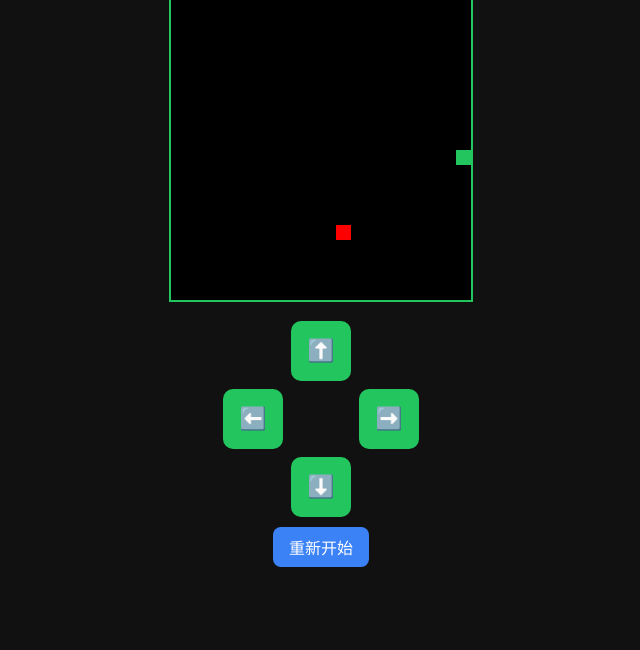
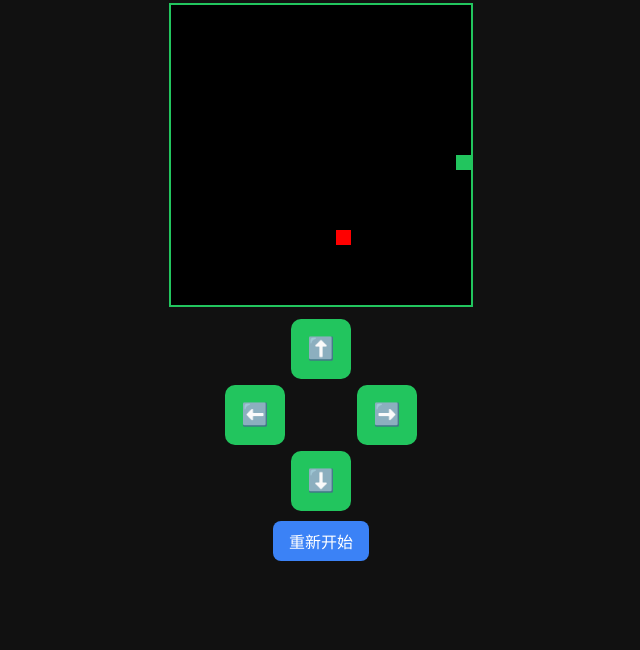
Before and after one commit to kykoh93-tech/Luckyang93, a plain HTML site: page index.html in a window 1280 px wide. Shown: the part 150-800 px from the top of the page, without its empty margins (319-959 px from the left). Drawn offline with Linux system fonts and the light colour scheme.

Commit message:
Update index.html

```diff
--- a/index.html
+++ b/index.html
@@ -4,37 +4,30 @@
 <meta charset="UTF-8">
 <title>手机贪吃蛇</title>
 <meta name="viewport" content="width=device-width, initial-scale=1.0, user-scalable=no">
-
 <style>
 body {
   margin: 0;
   background: #111;
   color: #fff;
-    font-family: "Microsoft YaHei", Arial, sans-serif;
+  font-family: Arial, "Microsoft YaHei", sans-serif;
   display: flex;
   justify-content: center;
   align-items: center;
+  flex-direction: column;
   height: 100vh;
 }
-
-  .container {
-    text-align: center;
-  }
-
 canvas {
   background: #000;
   border: 2px solid #22c55e;
 }
-
 .controls {
-    margin-top: 15px;
   display: grid;
   grid-template-columns: 60px 60px 60px;
   grid-template-rows: 60px 60px 60px;
-    gap: 8px;
+  gap: 6px;
+  margin-top: 12px;
   justify-content: center;
 }
-
 .btn {
   background: #22c55e;
   color: #000;
@@ -46,16 +39,13 @@
   user-select: none;
   touch-action: manipulation;
 }
-
 .btn:active {
   background: #16a34a;
 }
-
 .empty {
   visibility: hidden;
 }
-
-  button.restart {
+.restart {
   margin-top: 10px;
   padding: 8px 16px;
   font-size: 16px;
@@ -66,20 +56,18 @@
 }
 </style>
 </head>
-
 <body>
-<div class="container">
 <h3>🐍 手机贪吃蛇</h3>
 <canvas id="game" width="300" height="300"></canvas>
 
-  <!-- 方向实体按键 -->
+<!-- 虚拟方向按键 -->
 <div class="controls">
   <div class="empty"></div>
   <div class="btn" onclick="setDir('UP')">⬆️</div>
   <div class="empty"></div>
 
   <div class="btn" onclick="setDir('LEFT')">⬅️</div>
-    <div class="btn empty"></div>
+  <div class="empty"></div>
   <div class="btn" onclick="setDir('RIGHT')">➡️</div>
 
   <div class="empty"></div>
@@ -88,21 +76,19 @@
 </div>
 
 <button class="restart" onclick="startGame()">重新开始</button>
-</div>
 
 <script>
-  const canvas = document.getElementById("game");
-  const ctx = canvas.getContext("2d");
-
-  const box = 15;
-  let snake, food, dir, timer;
+var canvas = document.getElementById("game");
+var ctx = canvas.getContext("2d");
+var box = 15;
+var snake, food, dir, timer;
 
 function startGame() {
   snake = [{ x: 150, y: 150 }];
   dir = "RIGHT";
   food = randomFood();
   clearInterval(timer);
-    timer = setInterval(draw, 140);
+  timer = setInterval(draw, 150);
 }
 
 function setDir(d) {
@@ -122,7 +108,7 @@
 function draw() {
   ctx.clearRect(0, 0, canvas.width, canvas.height);
 
-    snake.forEach((p, i) => {
+  snake.forEach(function(p, i) {
     ctx.fillStyle = i === 0 ? "#22c55e" : "#4ade80";
     ctx.fillRect(p.x, p.y, box, box);
   });
@@ -130,7 +116,7 @@
   ctx.fillStyle = "red";
   ctx.fillRect(food.x, food.y, box, box);
 
-    let head = { ...snake[0] };
+  var head = { x: snake[0].x, y: snake[0].y };
   if (dir === "UP") head.y -= box;
   if (dir === "DOWN") head.y += box;
   if (dir === "LEFT") head.x -= box;
@@ -142,11 +128,8 @@
     snake.pop();
   }
 
-    if (
-      head.x < 0 || head.y < 0 ||
-      head.x >= canvas.width || head.y >= canvas.height ||
-      snake.some(p => p.x === head.x && p.y === head.y)
-    ) {
+  if (head.x < 0 || head.y < 0 || head.x >= canvas.width || head.y >= canvas.height ||
+      snake.some(function(p){ return p.x === head.x && p.y === head.y; })) {
     clearInterval(timer);
     alert("游戏结束！");
     return;
```
Lines whose indentation alone changed are shown as unchanged.
